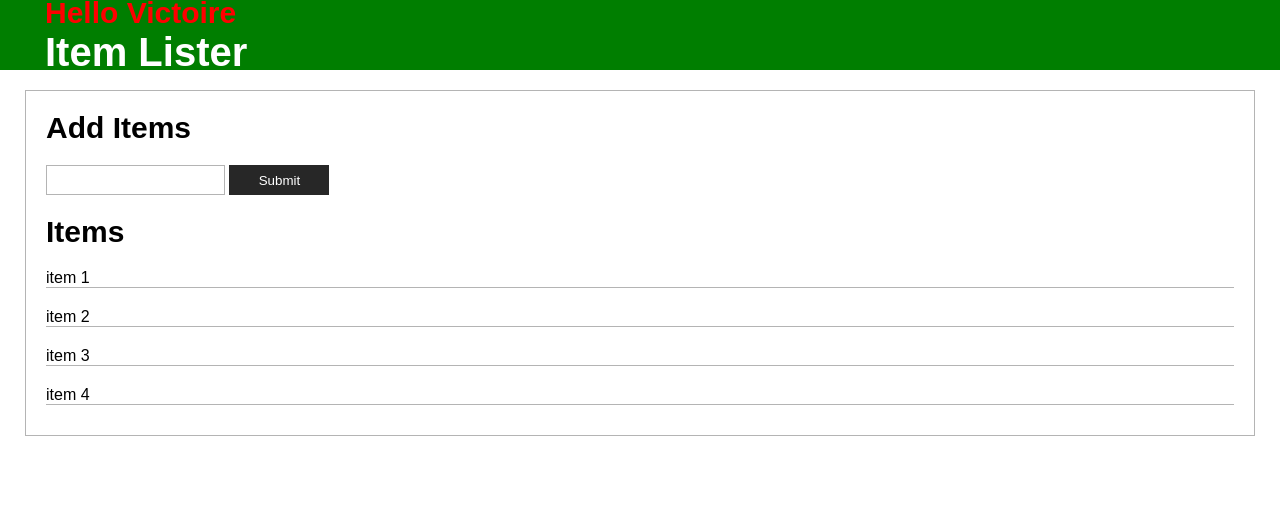
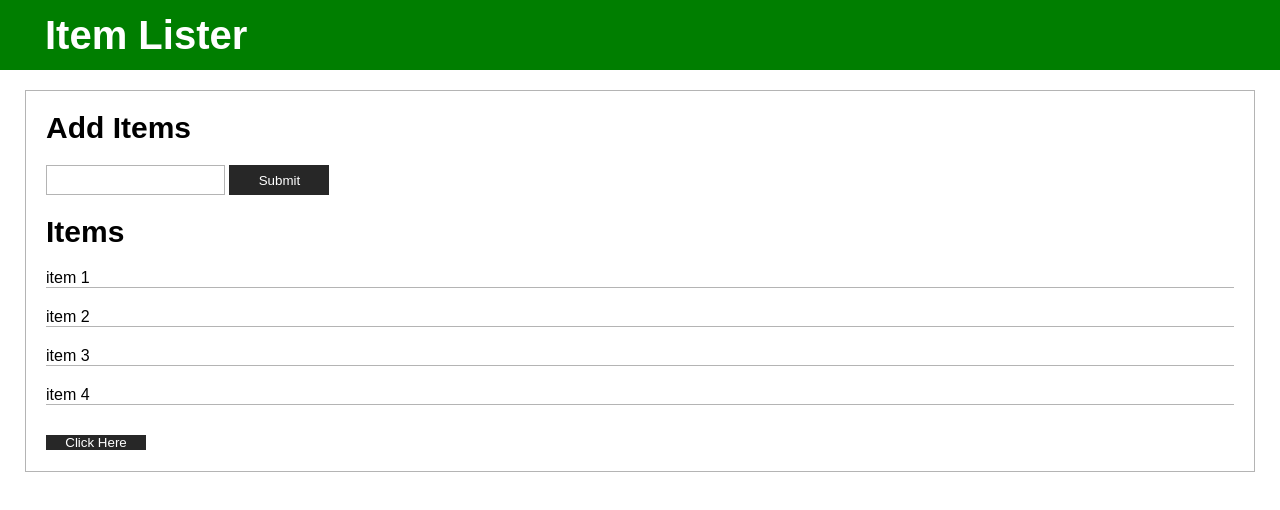
Before and after one commit to ub-victor/Work-with-DOM-, a plain HTML site: page index.html in a window 1280 px wide. Drawn offline with Linux system fonts and the light colour scheme.

Commit message:
Initial commit

```diff
--- a/app.js
+++ b/app.js
@@ -232,40 +232,52 @@
 // let us look at how to create element and insert them
 
 
-var newDiv = document.createElement('div');
+// var newDiv = document.createElement('div');
 
-// let us add a  class to it
+// // let us add a  class to it
 
-newDiv.className = 'hello'
+// newDiv.className = 'hello'
 
-// add id
+// // add id
 
-newDiv.id = 'hello1'
+// newDiv.id = 'hello1'
 
-// add attribute
+// // add attribute
 
-newDiv.setAttribute('title', 'Hello Div');
+// newDiv.setAttribute('title', 'Hello Div');
 
-//to add some this inside the newDiv we will use a text node
+// //to add some this inside the newDiv we will use a text node
 
-var newDivText = document.createTextNode('Hello Victoire')
+// var newDivText = document.createTextNode('Hello Victoire')
 
-// add text to div
+// // add text to div
 
-newDiv.appendChild(newDivText);
+// newDiv.appendChild(newDivText);
 
-var container = document.querySelector('header .container')
-var h1 = document.querySelector('header h1');
+// var container = document.querySelector('header .container')
+// var h1 = document.querySelector('header h1');
 
-console.log(newDiv)
+// console.log(newDiv)
 
-// let change the front size
+// // let change the front size
 
-newDiv.style.fontSize = '30px';
-newDiv.style.color = 'red'
-newDiv.style.fontWeight = 'bold'
+// newDiv.style.fontSize = '30px';
+// newDiv.style.color = 'red'
+// newDiv.style.fontWeight = 'bold'
 
 
+// container.insertBefore(newDiv, h1) // here we are inserting newDiv before h1
 
+// var button = document.getElementById('button').addEventListener('click', function(){
+//     console.log('Hello');
+// })
 
-container.insertBefore(newDiv, h1) // here we are inserting newDiv before h1
+var button = document.getElementById('button').addEventListener('click', buttonClick)
+
+function bbuttonClick(e){
+    //console.log('Button Clicked')
+    // document.getElementById('header-title').textContent = 'New Featured';
+    // document.querySelector('#main').style.backgroundColor = "chocolate";
+   console.log(e);
+
+}
--- a/index.html
+++ b/index.html
@@ -33,6 +33,8 @@
         <li class="list-group-item">item 4</li>
         <!-- <li>item 5</li> -->
       </ul>
+      <br>
+      <button class="btn btn-dark btn-block" id="button">Click Here</button>
 
     </div> <!-- main -- card -- card-body -->
   </div> <!-- container -->
```
